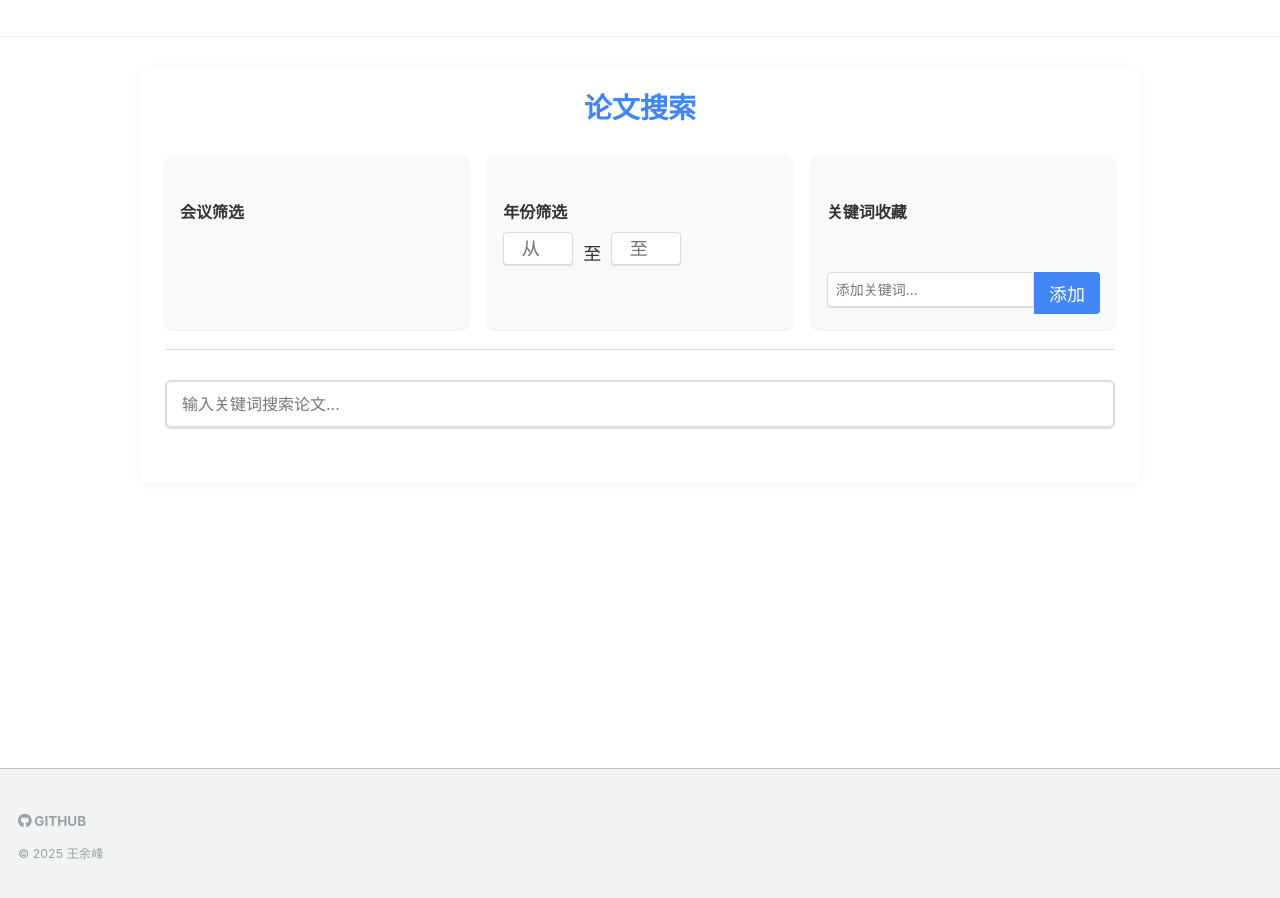
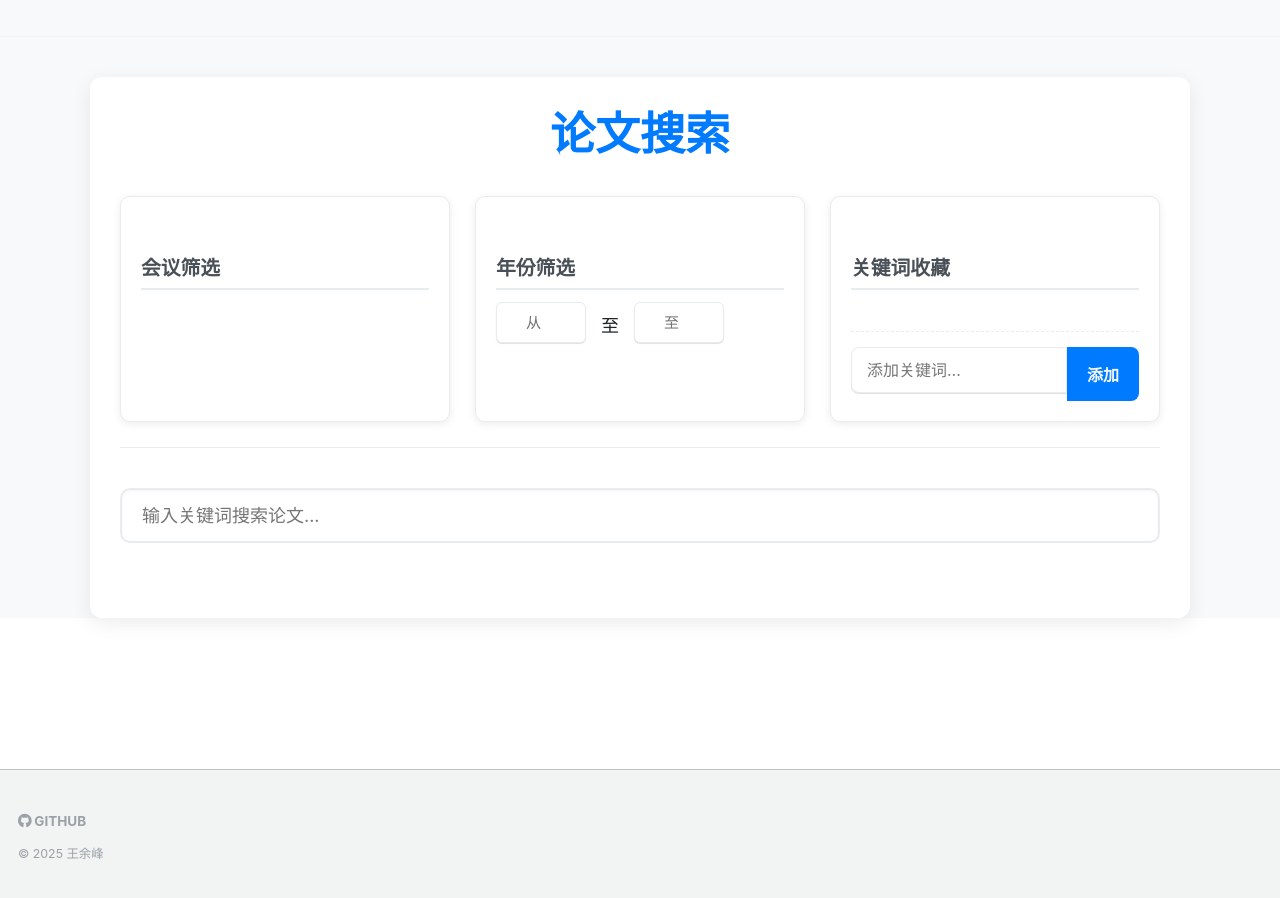
Before and after one commit to CrescentVelvet/crescentvelvet.github.io, a Jekyll site: the page built from _pages/paper_retrieval.html, in a window 1280 px wide. Built offline with Jekyll 4.4.1, drawn with Linux system fonts in a browser that asks for light colours.

Commit message:
美化论文展示页面

```diff
--- a/_config.yml
+++ b/_config.yml
@@ -73,7 +73,7 @@ social:
 
 # Analytics
 analytics:
-  provider               :  "google-universal" # false (default), "google", "google-universal", "custom"
+  provider               :  false # false (default), "google", "google-universal", "custom"
   google:
     tracking_id          :
 
--- a/_pages/paper_retrieval.html
+++ b/_pages/paper_retrieval.html
@@ -11,176 +11,224 @@ layout: default
     <title>论文搜索</title>
     <style>
         :root {
-            --primary-color: #4285f4;
-            --secondary-color: #34a853;
-            --accent-color: #ea4335;
-            --light-bg: #f8f9fa;
-            --border-color: #ddd;
-            --text-primary: #333;
-            --text-secondary: #666;
-            --text-tertiary: #888;
+            --primary-color: #007bff; /* 蓝色 */
+            --secondary-color: #6c757d; /* 灰色 */
+            --accent-color: #dc3545; /* 红色 */
+            --light-bg: #f8f9fa; /* 浅灰色背景 */
+            --dark-bg: #343a40; /* 深色背景 */
+            --border-color: #e9ecef; /* 边框颜色 */
+            --text-primary: #212529; /* 主要文本颜色 */
+            --text-secondary: #495057; /* 次要文本颜色 */
+            --text-light: #f8f9fa; /* 浅色文本 */
+            --shadow-light: rgba(0, 0, 0, 0.08); /* 浅阴影 */
+            --shadow-medium: rgba(0, 0, 0, 0.15); /* 中等阴影 */
         }
 
         body {
-            font-family: 'Segoe UI', Tahoma, Geneva, Verdana, sans-serif;
+            font-family: 'Roboto', 'Segoe UI', Tahoma, Geneva, Verdana, sans-serif; /* 更改字体 */
             line-height: 1.6;
             color: var(--text-primary);
-            background-color: #fff;
+            background-color: var(--light-bg); /* 使用浅灰色背景 */
+            margin: 0;
+            padding: 0;
         }
 
         .search-container {
-            max-width: 1000px;
-            margin: 30px auto;
-            padding: 25px;
+            max-width: 1100px; /* 增加最大宽度 */
+            margin: 40px auto; /* 增加外边距 */
+            padding: 30px; /* 增加内边距 */
             background-color: #fff;
-            box-shadow: 0 2px 10px rgba(0,0,0,0.05);
-            border-radius: 8px;
+            box-shadow: 0 5px 20px var(--shadow-light); /* 调整阴影 */
+            border-radius: 12px; /* 增加圆角 */
         }
 
         h1 {
             color: var(--primary-color);
             text-align: center;
-            margin-bottom: 30px;
-            font-weight: 600;
+            margin-bottom: 35px;
+            font-weight: 700; /* 加粗标题 */
+            font-size: 2.5em; /* 增大标题字体 */
         }
 
         h3 {
-            font-size: 16px;
-            margin-bottom: 10px;
-            color: var(--text-primary);
+            font-size: 1.1em; /* 调整字体大小 */
+            margin-bottom: 12px;
+            color: var(--text-secondary); /* 调整颜色 */
             font-weight: 600;
+            border-bottom: 2px solid var(--border-color); /* 添加下划线 */
+            padding-bottom: 8px;
         }
 
         .filter-container {
             display: grid;
-            grid-template-columns: repeat(auto-fit, minmax(250px, 1fr));
-            gap: 20px;
-            margin-bottom: 30px;
-            padding-bottom: 20px;
+            grid-template-columns: repeat(auto-fit, minmax(300px, 1fr)); /* 调整列宽 */
+            gap: 25px; /* 增加间距 */
+            margin-bottom: 40px; /* 增加外边距 */
+            padding-bottom: 25px;
             border-bottom: 1px solid var(--border-color);
         }
 
         .conference-filter, .year-filter, .keyword-filter {
-            padding: 15px;
-            background-color: var(--light-bg);
-            border-radius: 8px;
-            box-shadow: 0 1px 3px rgba(0,0,0,0.1);
+            padding: 20px; /* 增加内边距 */
+            background-color: #fff; /* 更改背景色 */
+            border-radius: 10px; /* 增加圆角 */
+            box-shadow: 0 2px 8px var(--shadow-light); /* 调整阴影 */
+            border: 1px solid var(--border-color); /* 添加边框 */
         }
 
         .conference-filter label {
-            display: inline-block;
-            margin-right: 10px;
-            margin-bottom: 8px;
+            display: inline-flex; /* 使用flex布局 */
+            align-items: center;
+            margin-right: 15px; /* 增加间距 */
+            margin-bottom: 10px; /* 增加下边距 */
             cursor: pointer;
+            font-size: 0.95em; /* 调整字体大小 */
         }
 
         .conference-filter input[type="checkbox"] {
-            margin-right: 5px;
+            margin-right: 8px; /* 增加间距 */
+            transform: scale(1.1); /* 稍微放大复选框 */
         }
 
         .conference-filter span {
-            padding: 5px 10px;
-            border-radius: 15px;
-            background: #e0e0e0;
-            transition: all 0.2s;
+            padding: 6px 12px; /* 调整内边距 */
+            border-radius: 20px; /* 增加圆角 */
+            background: var(--border-color); /* 更改背景色 */
+            transition: all 0.3s ease; /* 调整过渡效果 */
             display: inline-block;
+            color: var(--text-secondary);
         }
 
         .conference-filter input:checked + span {
-            background: var(--primary-color);
-            color: white;
-            font-weight: bold;
+            background: var(--primary-color); /* 保持主色 */
+            color: var(--text-light); /* 浅色文本 */
+            font-weight: 600; /* 调整字体粗细 */
+            box-shadow: 0 2px 5px rgba(0, 123, 255, 0.3); /* 添加阴影 */
         }
 
         .year-range {
             display: flex;
             align-items: center;
-            gap: 10px;
+            gap: 15px; /* 增加间距 */
         }
 
         .year-input {
-            width: 70px;
-            padding: 5px;
+            width: 90px; /* 调整年份输入框宽度 */
+            padding: 10px 12px; /* 调整内边距 */
             border: 1px solid var(--border-color);
-            border-radius: 4px;
+            border-radius: 6px; /* 增加圆角 */
             text-align: center;
+            font-size: 15px; /* 调整字体大小 */
+            transition: border-color 0.3s, box-shadow 0.3s; /* 添加过渡效果 */
+        }
+
+        .year-input:focus {
+            border-color: var(--primary-color);
+            box-shadow: 0 0 0 0.2rem rgba(0, 123, 255, 0.25); /* 添加焦点阴影 */
+            outline: none;
         }
 
         .keyword-input-container {
             display: flex;
-            margin-top: 10px;
+            margin-top: 15px; /* 增加外边距 */
         }
 
         .keyword-input {
             flex: 1;
-            padding: 8px;
+            padding: 12px 15px; /* 增加内边距 */
             border: 1px solid var(--border-color);
-            border-radius: 4px 0 0 4px;
-            font-size: 14px;
+            border-radius: 8px 0 0 8px; /* 增加圆角 */
+            font-size: 16px; /* 调整字体大小 */
+            transition: border-color 0.3s, box-shadow 0.3s; /* 添加过渡效果 */
+        }
+
+        .keyword-input:focus {
+            border-color: var(--primary-color);
+            box-shadow: 0 0 0 0.2rem rgba(0, 123, 255, 0.25);
+            outline: none;
         }
 
         .add-keyword-btn {
-            padding: 8px 15px;
+            padding: 12px 20px; /* 增加内边距 */
             background-color: var(--primary-color);
-            color: white;
+            color: var(--text-light);
             border: none;
-            border-radius: 0 4px 4px 0;
+            border-radius: 0 8px 8px 0; /* 增加圆角 */
             cursor: pointer;
-            transition: background-color 0.2s;
+            transition: background-color 0.3s, transform 0.2s; /* 调整过渡效果 */
+            font-size: 16px; /* 调整字体大小 */
+            font-weight: 600;
         }
 
         .add-keyword-btn:hover {
-            background-color: #3367d6;
+            background-color: #0056b3; /* 鼠标悬停颜色 */
+            transform: translateY(-1px); /* 悬停效果 */
         }
 
         .saved-keywords {
             display: flex;
             flex-wrap: wrap;
-            gap: 8px;
+            gap: 10px;
             margin-top: 10px;
             min-height: 30px;
+            padding-bottom: 5px;
+            border-bottom: 1px dashed var(--border-color); /* 添加虚线边框 */
+            padding-top: 5px;
         }
 
         .keyword-tag {
             display: inline-flex;
             align-items: center;
-            padding: 5px 10px;
-            background-color: #e1f5fe;
-            color: #0277bd;
-            border-radius: 15px;
-            font-size: 13px;
+            padding: 8px 15px; /* 调整内边距 */
+            background-color: #e0f7fa; /* 浅蓝色背景 */
+            color: #00796b; /* 深绿色文本 */
+            border-radius: 25px; /* 增加圆角 */
+            font-size: 0.9em; /* 调整字体大小 */
+            font-weight: 500;
+            box-shadow: 0 1px 3px rgba(0,0,0,0.1); /* 添加阴影 */
+            transition: all 0.2s ease;
+        }
+
+        .keyword-tag:hover {
+            background-color: #c8e6c9; /* 悬停背景色 */
+            color: #1b5e20; /* 悬停文本色 */
+            transform: translateY(-1px);
         }
 
         .keyword-tag .remove {
-            margin-left: 5px;
+            margin-left: 8px; /* 增加间距 */
             cursor: pointer;
             font-weight: bold;
-            font-size: 16px;
+            font-size: 1.1em; /* 调整字体大小 */
+            color: var(--accent-color); /* 红色 */
         }
 
         .search-container-input {
-            margin-bottom: 20px;
+            margin-bottom: 30px; /* 增加外边距 */
         }
 
         .search-box {
             width: 100%;
-            padding: 12px 15px;
-            font-size: 16px;
+            padding: 15px 20px; /* 增加内边距 */
+            font-size: 18px; /* 增大字体 */
             border: 2px solid var(--border-color);
-            border-radius: 6px;
-            transition: border-color 0.3s;
-            margin-bottom: 10px;
+            border-radius: 10px; /* 增加圆角 */
+            transition: border-color 0.3s, box-shadow 0.3s; /* 添加阴影过渡 */
+            margin-bottom: 15px; /* 增加外边距 */
+            box-shadow: inset 0 1px 3px rgba(0,0,0,0.05); /* 添加内阴影 */
         }
 
         .search-box:focus {
             border-color: var(--primary-color);
+            box-shadow: 0 0 0 0.25rem rgba(0, 123, 255, 0.25); /* 添加焦点阴影 */
             outline: none;
         }
 
         .search-stats {
             color: var(--text-secondary);
-            font-size: 14px;
-            margin-bottom: 15px;
+            font-size: 15px; /* 调整字体大小 */
+            margin-bottom: 20px; /* 增加外边距 */
+            text-align: right; /* 右对齐 */
         }
 
         .paper-list {
@@ -190,64 +238,68 @@ layout: default
 
         .paper-item {
             background: #fff;
-            padding: 20px;
-            margin-bottom: 15px;
-            border-radius: 8px;
+            padding: 15px; /* 进一步缩小内边距 */
+            margin-bottom: 10px; /* 进一步缩小外边距 */
+            border-radius: 6px; /* 进一步缩小圆角 */
             border: 1px solid var(--border-color);
-            box-shadow: 0 2px 5px rgba(0,0,0,0.05);
-            transition: transform 0.2s, box-shadow 0.2s;
+            box-shadow: 0 1px 8px var(--shadow-light); /* 调整阴影 */
+            transition: transform 0.3s ease, box-shadow 0.3s ease; /* 调整过渡效果 */
+            max-width: 650px; /* 进一步限制最大宽度 */
+            margin-left: auto;
+            margin-right: auto;
         }
 
         .paper-item:hover {
-            transform: translateY(-2px);
-            box-shadow: 0 4px 8px rgba(0,0,0,0.1);
+            transform: translateY(-3px); /* 增加悬停位移 */
+            box-shadow: 0 8px 25px var(--shadow-medium); /* 增加悬停阴影 */
         }
 
         .paper-item.highlight {
-            border-left: 4px solid var(--accent-color);
+            border-left: 5px solid var(--accent-color); /* 调整高亮边框 */
         }
 
         .paper-title {
-            font-size: 18px;
+            font-size: 1.1em; /* 进一步缩小字体大小 */
             font-weight: 600;
-            margin-bottom: 10px;
+            margin-bottom: 8px;
         }
 
         .paper-title a {
             color: var(--primary-color);
             text-decoration: none;
-            transition: color 0.2s;
+            transition: color 0.3s ease; /* 调整过渡效果 */
         }
 
         .paper-title a:hover {
-            color: #3367d6;
+            color: #0056b3; /* 悬停颜色 */
             text-decoration: underline;
         }
 
         .paper-authors {
             color: var(--text-secondary);
-            margin-bottom: 8px;
-            font-size: 15px;
+            margin-bottom: 6px;
+            font-size: 0.85em; /* 进一步缩小字体大小 */
         }
 
         .paper-conference {
             display: inline-block;
-            color: white;
-            font-size: 13px;
-            padding: 3px 8px;
-            border-radius: 4px;
-            background-color: var(--primary-color);
-            margin-bottom: 12px;
+            color: var(--text-light);
+            font-size: 0.85em; /* 调整字体大小 */
+            padding: 5px 10px; /* 调整内边距 */
+            border-radius: 5px; /* 增加圆角 */
+            background-color: var(--secondary-color); /* 使用次要颜色 */
+            margin-bottom: 15px; /* 增加外边距 */
+            font-weight: 500;
         }
 
         .paper-abstract {
             color: var(--text-secondary);
-            font-size: 15px;
+            font-size: 0.85em; /* 进一步缩小字体大小 */
             line-height: 1.5;
-            margin: 12px 0;
-            max-height: 100px;
+            margin: 10px 0; /* 缩小外边距 */
+            max-height: 100px; /* 缩小最大高度 */
             overflow: hidden;
-            transition: max-height 0.3s ease;
+            transition: max-height 0.4s ease; /* 调整过渡效果 */
             position: relative;
         }
 
@@ -261,8 +313,8 @@ layout: default
             bottom: 0;
             left: 0;
             width: 100%;
-            height: 30px;
-            background: linear-gradient(transparent, white);
+            height: 40px; /* 增加渐变高度 */
+            background: linear-gradient(transparent, white); /* 保持白色渐变 */
             pointer-events: none;
             transition: opacity 0.3s;
         }
@@ -274,45 +326,50 @@ layout: default
         .paper-keywords {
             display: flex;
             flex-wrap: wrap;
-            gap: 5px;
-            margin-top: 10px;
+            gap: 8px; /* 增加间距 */
+            margin-top: 15px; /* 增加外边距 */
+            padding-top: 10px;
+            border-top: 1px dashed var(--border-color); /* 添加虚线边框 */
         }
 
         .paper-keyword {
-            background-color: #f1f3f4;
+            background-color: var(--light-bg); /* 浅色背景 */
             color: var(--text-secondary);
-            padding: 3px 8px;
-            border-radius: 12px;
-            font-size: 12px;
+            padding: 4px 10px; /* 进一步缩小内边距 */
+            border-radius: 15px; /* 进一步缩小圆角 */
+            font-size: 0.75em; /* 进一步缩小字体大小 */
             cursor: pointer;
-            transition: background-color 0.2s, color 0.2s;
+            transition: background-color 0.3s, color 0.3s; /* 调整过渡效果 */
+            border: 1px solid var(--border-color);
         }
 
         .paper-keyword:hover {
-            background-color: #e1f5fe;
-            color: #0277bd;
+            background-color: #e9ecef; /* 悬停背景色 */
+            color: var(--primary-color); /* 悬停文本色 */
         }
 
         .keyword-toast {
             position: fixed;
-            bottom: 20px;
+            bottom: 30px; /* 调整位置 */
             left: 50%;
             transform: translateX(-50%);
-            background-color: rgba(0, 0, 0, 0.8);
-            color: white;
-            padding: 10px 20px;
-            border-radius: 4px;
+            background-color: var(--dark-bg); /* 深色背景 */
+            color: var(--text-light);
+            padding: 12px 25px; /* 调整内边距 */
+            border-radius: 8px; /* 增加圆角 */
             z-index: 1000;
-            transition: opacity 0.5s;
+            transition: opacity 0.5s, transform 0.3s ease; /* 添加过渡效果 */
+            box-shadow: 0 5px 15px rgba(0,0,0,0.2); /* 添加阴影 */
         }
 
         .toggle-abstract {
             color: var(--primary-color);
             cursor: pointer;
-            font-size: 14px;
+            font-size: 0.9em; /* 调整字体大小 */
             display: inline-block;
-            margin-top: 5px;
+            margin-top: 8px; /* 调整外边距 */
             user-select: none;
+            font-weight: 500;
         }
 
         .toggle-abstract:hover {
@@ -325,12 +382,12 @@ layout: default
             }
 
             .search-container {
-                padding: 15px;
-                margin: 15px;
+                padding: 20px;
+                margin: 20px;
             }
 
             .paper-item {
-                padding: 15px;
+                padding: 20px;
             }
         }
     </style>
@@ -514,8 +571,10 @@ layout: default
                     <div class="paper-title">
                         <a href="${paper.url || '#'}" target="_blank">${paper.title}</a>
                     </div>
-                    <div class="paper-authors">${typeof paper.authors === 'string' ? paper.authors.split(',')[0].trim() : paper.authors}${typeof paper.authors === 'string' && paper.authors.includes(',') ? ' et al.' : ''}</div>
-                    <div class="paper-conference">${paper.conference} ${paper.year || ''}</div>
+                    <p class="paper-authors">
+                         ${paper.conference ? `<span class="paper-conference">${paper.conference}</span>` : ''}
+                         ${typeof paper.authors === 'string' ? paper.authors.split(',')[0].trim() : paper.authors}
+                     </p>
                     ${paper.abstract ? `
                         <div class="paper-abstract">${paper.abstract}</div>
                         <span class="toggle-abstract" onclick="toggleAbstract(this)">展开摘要</span>
```
